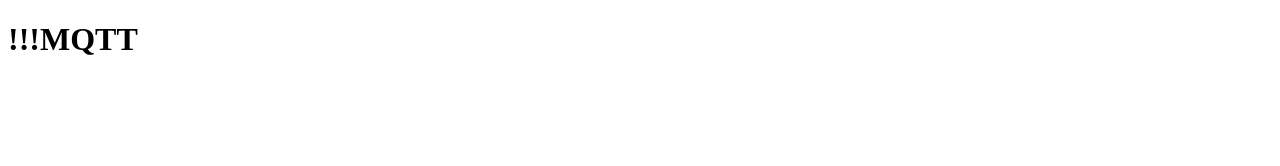
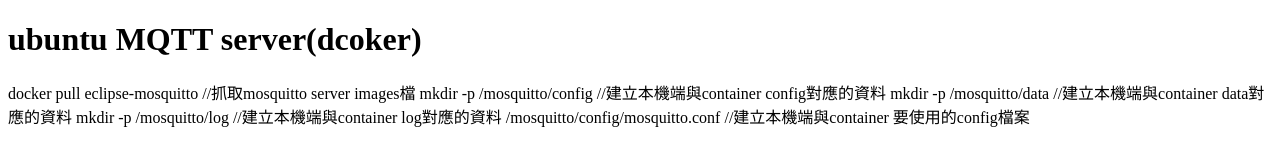
Before and after one commit to WangCalvinTw/wangcalvintw.github.io, a plain HTML site: page index.html in a window 1280 px wide. Drawn offline with Linux system fonts and the light colour scheme.

Commit message:
1234567893

```diff
--- a/index.html
+++ b/index.html
@@ -6,6 +6,15 @@
 	<title>MQTT repo</title>
 </head>
 <body>
-	<h1>!!!MQTT</h1>
+	<div>
+		<h1>ubuntu MQTT server(dcoker)</h1>
+	</div>
+	<div>
+		<span>docker pull eclipse-mosquitto</span><span>  //抓取mosquitto server images檔</span>
+		<span>mkdir -p /mosquitto/config</span><span>  //建立本機端與container config對應的資料</span>
+		<span>mkdir -p /mosquitto/data</span><span>  //建立本機端與container data對應的資料</span>
+		<span>mkdir -p /mosquitto/log</span><span>  //建立本機端與container log對應的資料</span>
+		<span>/mosquitto/config/mosquitto.conf</span><span>  //建立本機端與container 要使用的config檔案</span>
+	</div>
 </body>
 </html>
```
